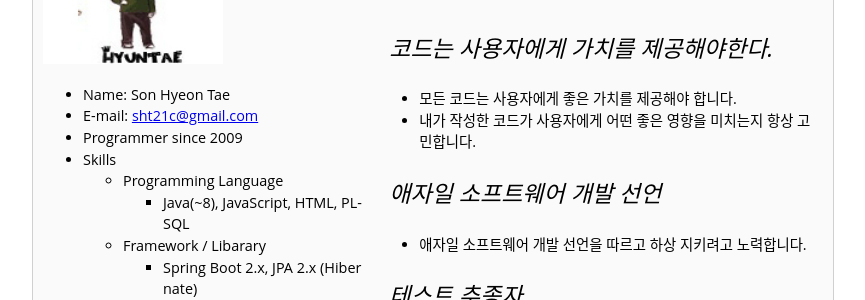
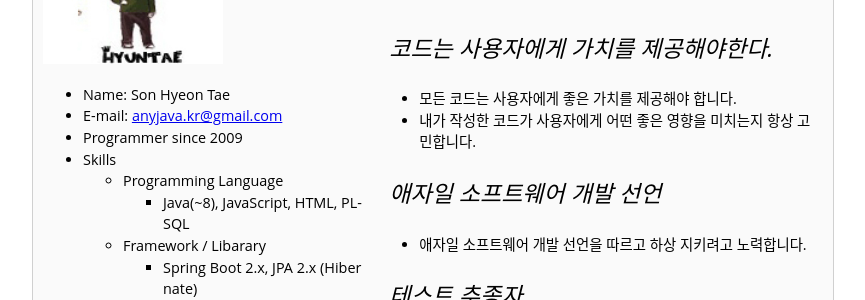
Before and after one commit to anyjava/anyjava.github.io, a Jekyll site: the page built from about/index.html, in a window 1280 px wide and 900 px high. Shown: the part 308-608 px from the top of the window, without its empty margins (207-1072 px from the left). Built offline with Jekyll 4.4.1, drawn with Linux system fonts in a browser that asks for light colours.

Commit message:
이메일 주소 변경

```diff
--- a/about/index.html
+++ b/about/index.html
@@ -16,7 +16,7 @@ public: true
 	<img src="/post-img/son.jpg" />
 	<ul>
 		<li>Name: Son Hyeon Tae</li>
-		<li>E-mail: <a href="mailto:sht21c@gmail.com">sht21c@gmail.com</a></li>
+		<li>E-mail: <a href="mailto:anyjava.kr@gmail.com">anyjava.kr@gmail.com</a></li>
 		<li>Programmer since 2009</li>
 		<li>Skills</li>
 		<ul>
```
